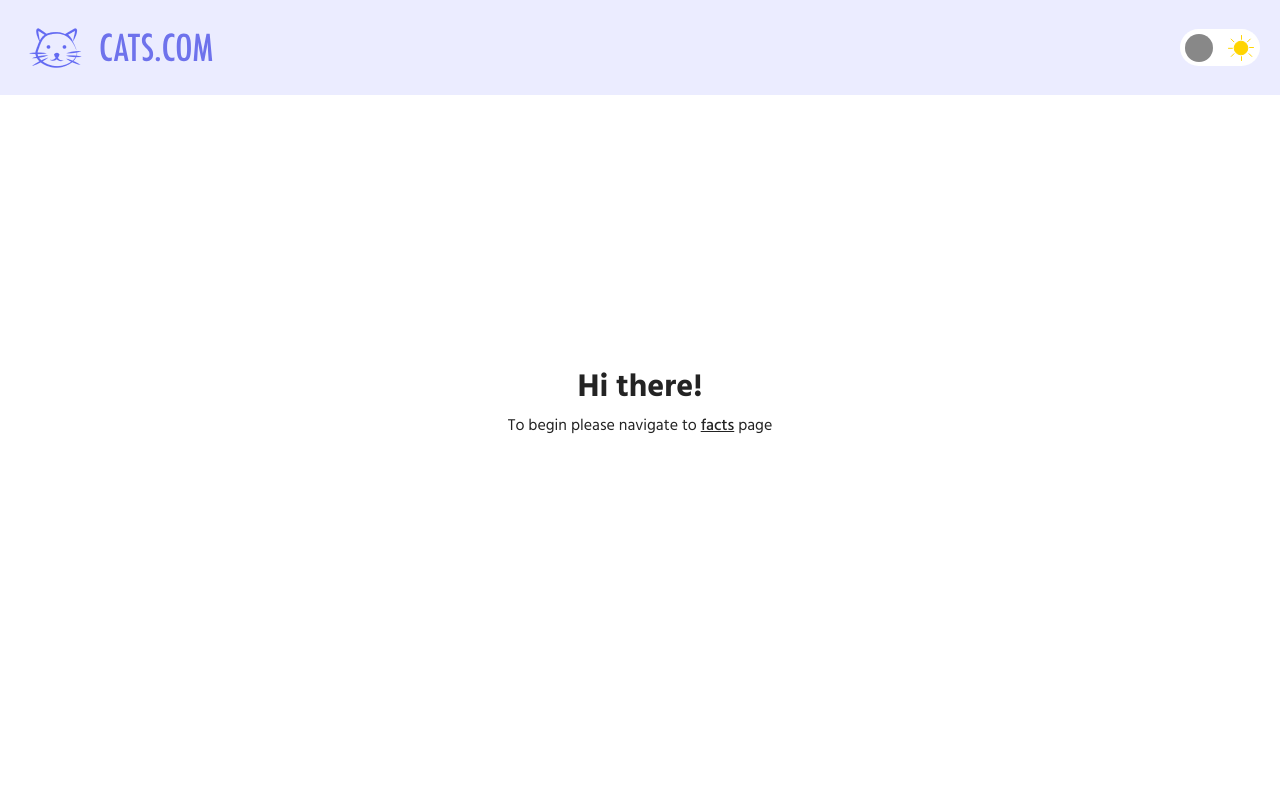
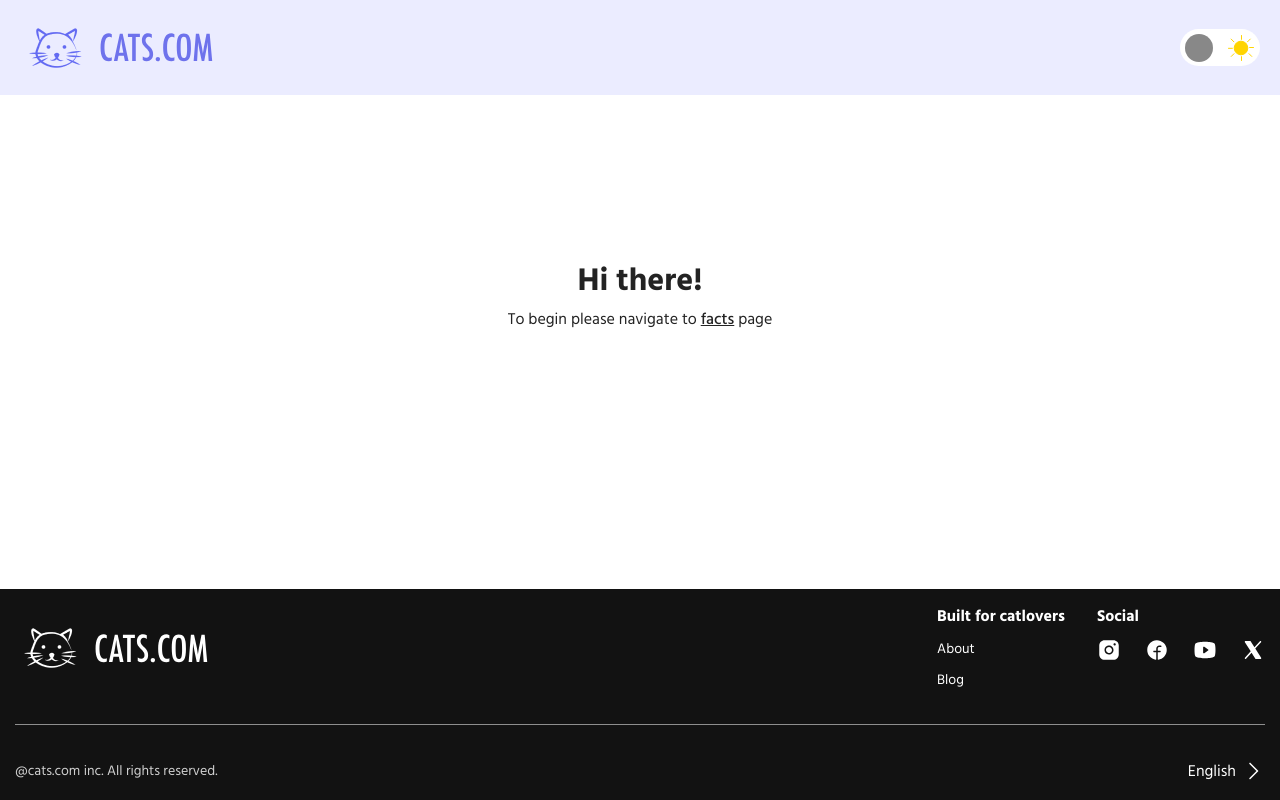
Before and after one commit to OmntnsV/fun-with-cats, a Vue app: page / in a window 1280 px wide. Built offline with nearby package versions, Linux system fonts and the light colour scheme.

Commit message:
bugfix: footer correctly spaced

```diff
--- a/src/App.vue
+++ b/src/App.vue
@@ -1,10 +1,11 @@
 <script>
 import NavBar from "@/components/Navbar.vue";
 import {getTheme, setTheme} from "@/utils/theme";
+import PageFooter from "@/components/Footer.vue";
 
 export default {
 	name: 'App',
-		components: {NavBar},
+	components: {PageFooter, NavBar},
 	mounted() {
 		setTheme(getTheme());
 	}
@@ -13,11 +14,22 @@
 
 <template>
 	<div id="app">
-    <NavBar />
-    <router-view/>
+		<NavBar/>
+		<router-view class="main"/>
+		<PageFooter v-if="this.$route.name !== 'login'"/>
 	</div>
 </template>
 
 <style lang="scss">
 @import './assets/style.scss';
+
+#app {
+	display: flex;
+	flex-direction: column;
+	min-height: 100vh;
+}
+
+.main {
+	flex: 1;
+}
 </style>
--- a/src/views/FactView.vue
+++ b/src/views/FactView.vue
@@ -1,11 +1,9 @@
 <script>
 import {facts} from "@/utils/facts";
 import IconDropdownCaret from "@/components/icons/IconDropdownCaret.vue";
-import PageFooter from "@/components/Footer.vue";
-// import {authMiddleware} from "@/router/middlewares";
 export default {
 	name: 'FactView',
-	components: {PageFooter, IconDropdownCaret},
+	components: {IconDropdownCaret},
 	data() {
 		return {
 			fact: {}
@@ -20,7 +18,6 @@ export default {
 </script>
 
 <template>
-	<div>
 		<div class="fact">
 			<div class="container">
 				<RouterLink class="fact__back" to="/facts">
@@ -33,14 +30,11 @@ export default {
 				</div>
 			</div>
 		</div>
-		<PageFooter />
-	</div>
 </template>
 
 <style scoped lang="scss">
 	.fact {
 		margin-top: var(--size-navbar-height);
-		min-height: calc(100svh - var(--size-navbar-height));
 
 		&__back {
 			display: flex;
--- a/src/views/FactsView.vue
+++ b/src/views/FactsView.vue
@@ -4,11 +4,10 @@ import UiSelect from "@/components/Select.vue";
 import IconLoader from "@/components/icons/IconLoader.vue";
 import IconSearch from "@/components/icons/IconSearch.vue";
 import {facts} from "@/utils/facts";
-import PageFooter from "@/components/Footer.vue";
 
 export default {
 	name: "FactsView",
-	components: {PageFooter, IconSearch, IconLoader, UiSelect, FactsCard },
+	components: { IconSearch, IconLoader, UiSelect, FactsCard },
 	data() {
 		return {
 			searchText: this.$route.query.search || '',
@@ -70,7 +69,6 @@ export default {
 </script>
 
 <template>
-	<div>
 	<main class="facts">
 		<div class="container">
 			<div class="facts__inner">
@@ -94,8 +92,6 @@ export default {
 			</div>
 		</div>
 	</main>
-		<PageFooter />
-	</div>
 </template>
 
 <style scoped lang="scss">
@@ -103,7 +99,6 @@ export default {
 
 .facts {
 	margin-top: var(--size-navbar-height);
-	min-height: calc(100svh - var(--size-navbar-height));
 
 	&__inner {
 		display: flex;
```
Lines whose indentation alone changed are shown as unchanged.
